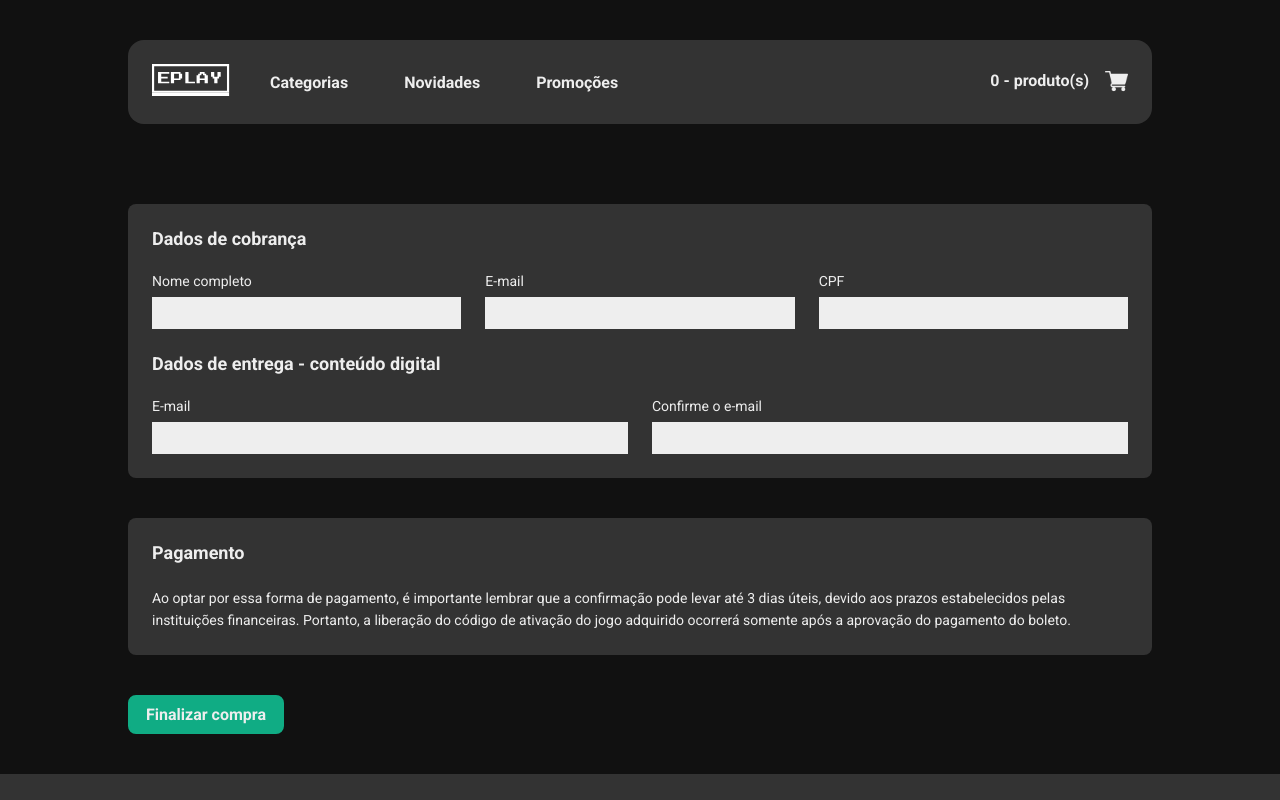
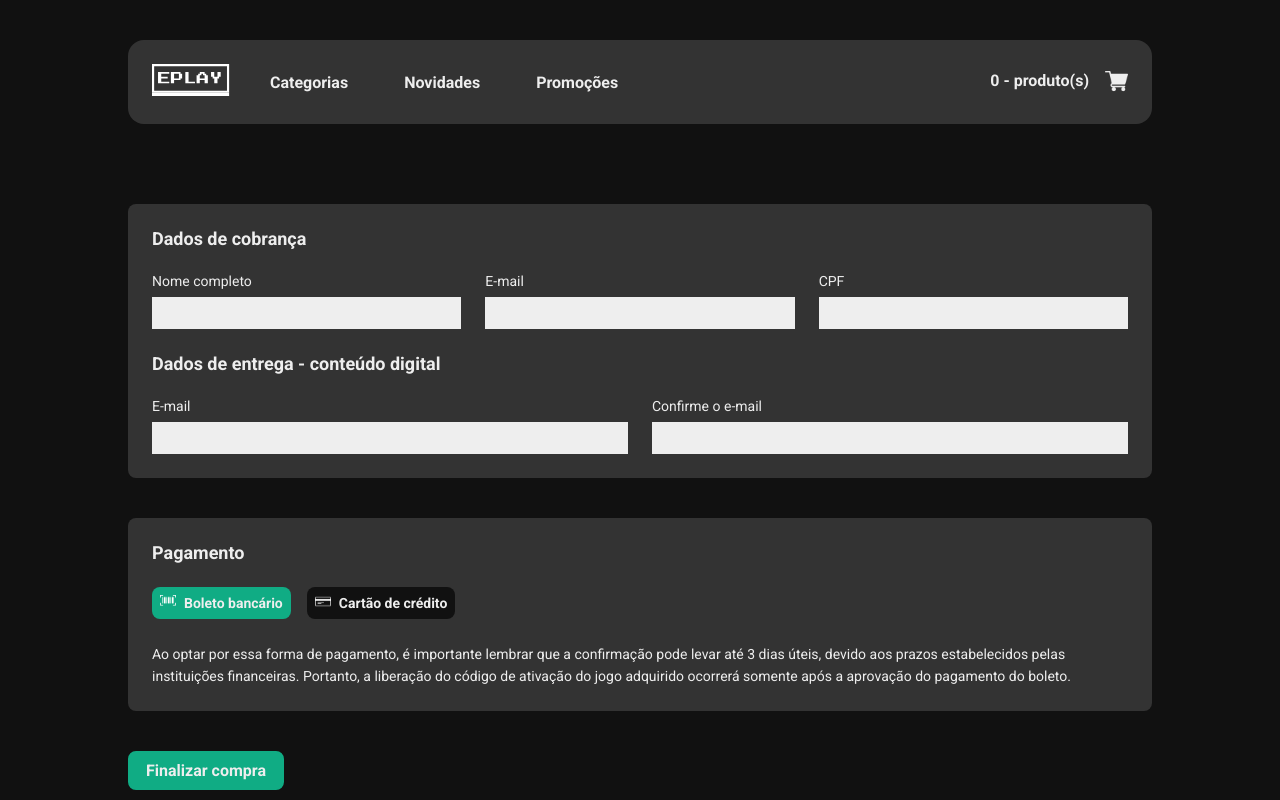
Before and after one commit to BrunoOliveira16/ecommerce-react, a React (Create React App) app: page /checkout in a window 1280 px wide. Shown: the top 800 px of the page. Built offline with nearby package versions, Linux system fonts and the light colour scheme.

Commit message:
feat: criado seção de pagamento em Checkout

```diff
--- a/src/pages/Checkout/index.tsx
+++ b/src/pages/Checkout/index.tsx
@@ -1,8 +1,13 @@
+import { useState } from 'react'
 import Button from '../../components/Button'
 import Card from '../../components/Card'
-import { Row, InputGroup } from './styles'
+import { Row, InputGroup, TabButton } from './styles'
+import Boleto from '../../assets/images/boleto.png'
+import Cartao from '../../assets/images/cartao.png'
 
 const Checkout = () => {
+  const [payWithCard, setPayWithCard] = useState(false)
+
   return (
     <div className="container">
       <Card title="Dados de cobrança">
@@ -35,15 +40,80 @@
         </>
       </Card>
       <Card title="Pagamento">
-        <div>
-          <p>
-            Ao optar por essa forma de pagamento, é importante lembrar que a
-            confirmação pode levar até 3 dias úteis, devido aos prazos
-            estabelecidos pelas instituições financeiras. Portanto, a liberação
-            do código de ativação do jogo adquirido ocorrerá somente após a
-            aprovação do pagamento do boleto.
-          </p>
-        </div>
+        <>
+          <TabButton
+            onClick={() => setPayWithCard(false)}
+            isActive={!payWithCard}
+          >
+            <img src={Boleto} alt="Boleto" />
+            Boleto bancário
+          </TabButton>
+          <TabButton
+            onClick={() => setPayWithCard(true)}
+            isActive={payWithCard}
+          >
+            <img src={Cartao} alt="Cartao de crédito" />
+            Cartão de crédito
+          </TabButton>
+          <div className="margin-top">
+            {payWithCard ? (
+              <>
+                <Row>
+                  <InputGroup>
+                    <label htmlFor="cardOwner">Nome do titular do cartão</label>
+                    <input type="text" id="cardOwner" />
+                  </InputGroup>
+                  <InputGroup>
+                    <label htmlFor="cpfCardOwner">
+                      CPF do titular do cartão
+                    </label>
+                    <input type="text" id="cpfCardOwner" />
+                  </InputGroup>
+                </Row>
+                <Row marginTop="24px">
+                  <InputGroup>
+                    <label htmlFor="cardDisplayName">Nome no cartão</label>
+                    <input type="text" id="cardDisplayName" />
+                  </InputGroup>
+                  <InputGroup>
+                    <label htmlFor="cardNumber">Número do cartão</label>
+                    <input type="text" id="cardNumber" />
+                  </InputGroup>
+                  <InputGroup maxWidth="123px">
+                    <label htmlFor="expiresMonth">Mês do vencimento</label>
+                    <input type="text" id="expiresMonth" />
+                  </InputGroup>
+                  <InputGroup maxWidth="123px">
+                    <label htmlFor="expiresYear">Ano de vencimento</label>
+                    <input type="text" id="expiresYear" />
+                  </InputGroup>
+                  <InputGroup maxWidth="48px">
+                    <label htmlFor="cardCode">CVV</label>
+                    <input type="text" id="cvv" />
+                  </InputGroup>
+                </Row>
+                <Row marginTop="24px">
+                  <InputGroup maxWidth="136px">
+                    <label htmlFor="installments">Parcelamento</label>
+                    <select>
+                      <option value="1">1x de R$ 200,00</option>
+                      <option value="2">2x de R$ 200,00</option>
+                      <option value="3">3x de R$ 200,00</option>
+                    </select>
+                  </InputGroup>
+                </Row>
+              </>
+            ) : (
+              <p>
+                Ao optar por essa forma de pagamento, é importante lembrar que a
+                confirmação pode levar até 3 dias úteis, devido aos prazos
+                estabelecidos pelas instituições financeiras. Portanto, a
+                liberação do código de ativação do jogo adquirido ocorrerá
+                somente após a aprovação do pagamento do boleto.
+              </p>
+            )}
+          </div>
+        </>
       </Card>
       <Button type="button" title="Clique aqui para finalizar a compra">
         Finalizar compra
--- a/src/pages/Checkout/styles.ts
+++ b/src/pages/Checkout/styles.ts
@@ -1,13 +1,28 @@
 import styled from 'styled-components'
 import { Colors } from '../../global/styles'
 
-export const Row = styled.div`
+type InputGroupProps = {
+  maxWidth?: string
+}
+
+type RowProps = {
+  marginTop?: string
+}
+
+type TabButtonProps = {
+  isActive?: boolean
+}
+
+export const Row = styled.div<RowProps>`
   display: flex;
+  align-items: flex-end;
   gap: 24px;
+  margin-top: ${(props) => props.marginTop || '0'};
 `
 
-export const InputGroup = styled.div`
+export const InputGroup = styled.div<InputGroupProps>`
   flex: auto;
+  max-width: ${(props) => props.maxWidth || 'auto'};
 
   label {
     font-size: 14px;
@@ -15,7 +30,8 @@
     display: block;
   }
 
-  input {
+  input,
+  select {
     width: 100%;
     background-color: ${Colors.white};
     height: 32px;
@@ -23,3 +39,23 @@
     border: 1px solid ${Colors.white};
   }
 `
+
+export const TabButton = styled.button<TabButtonProps>`
+  height: 32px;
+  border: none;
+  border-radius: 8px;
+  margin-right: 16px;
+  padding: 0 8px;
+  font-size: 14px;
+  font-weight: 700;
+  color: ${Colors.white};
+  background-color: ${(props) =>
+    props.isActive ? Colors.green : Colors.black};
+  cursor: pointer;
+
+  img {
+    width: 16px;
+    height: 13px;
+    margin-right: 8px;
+  }
+`
```
